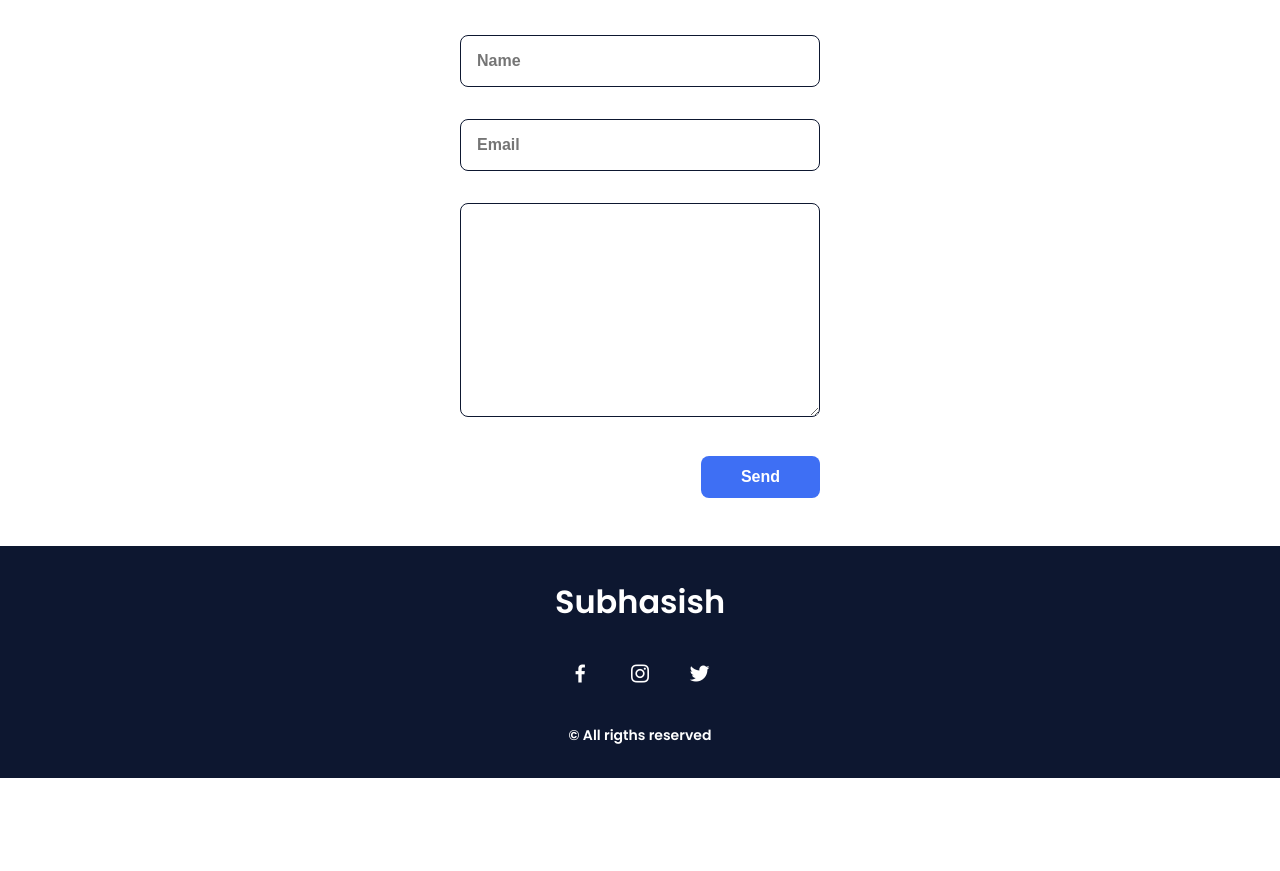
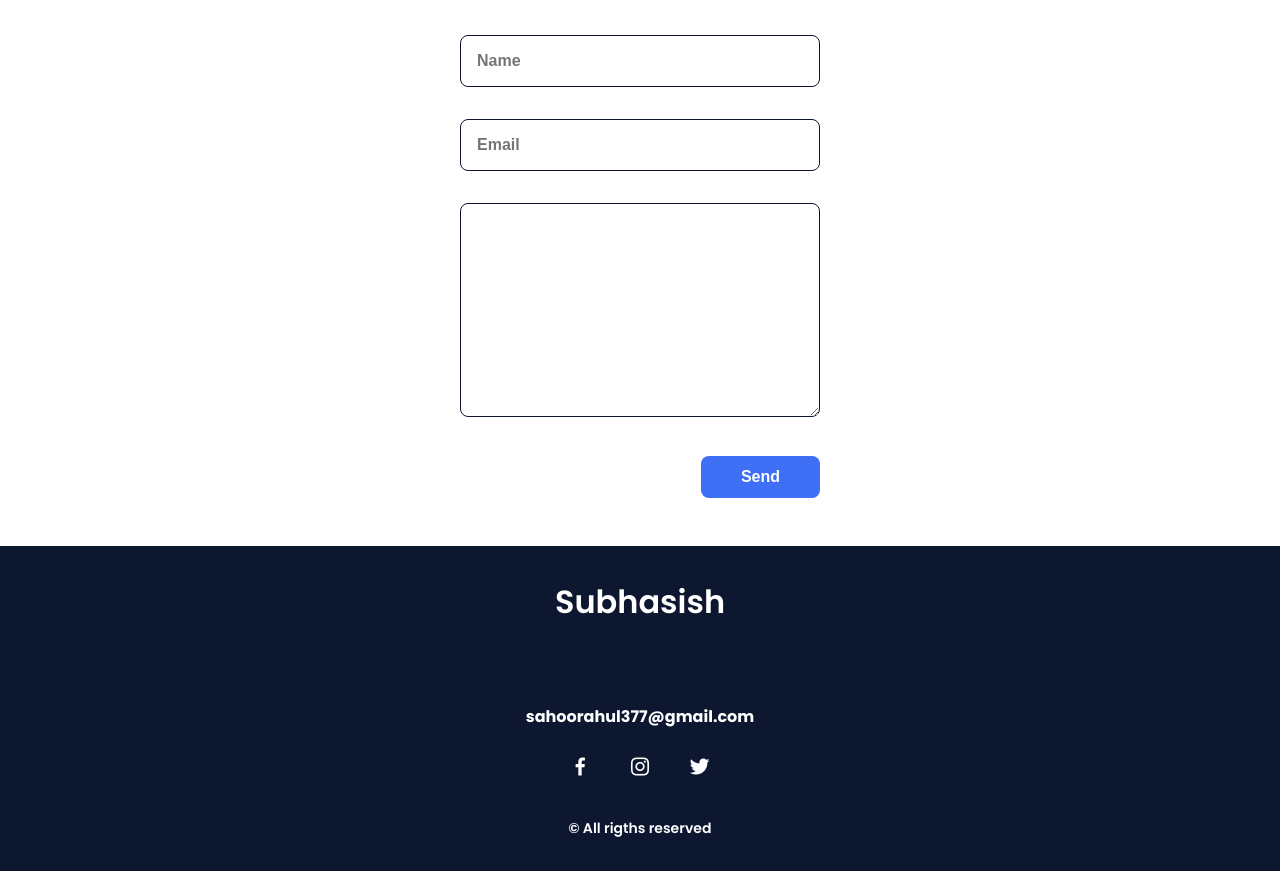
Before and after one commit to sahoo1924/Portfolio, a plain HTML site: page index.html in a window 1280 px wide. Shown: the part 3096-3967 px from the top of the page. Before the commit the page ends 3874 px from the top, so only its background shows below. Drawn offline with nearby package versions, Linux system fonts and the light colour scheme.

Commit message:
Update index.html

```diff
--- a/index.html
+++ b/index.html
@@ -186,7 +186,8 @@
 
         <!--===== FOOTER =====-->
         <footer class="footer">
-            <p class="footer__title">Subhasish</p>
+            <p class="footer__title">Subhasish</p><br>
+            <h4>sahoorahul377@gmail.com</h4>
             <div class="footer__social">
                 <a href="https://www.facebook.com/rahulkumar.sahoo.7505?mibextid=ZbWKwL" class="footer__icon"><i class='bx bxl-facebook' ></i></a>
                 <a href="https://www.instagram.com/sahoo1924?igsh=MXhvNHVpOGo0dmZ0ZA==" class="footer__icon"><i class='bx bxl-instagram' ></i></a>
```
